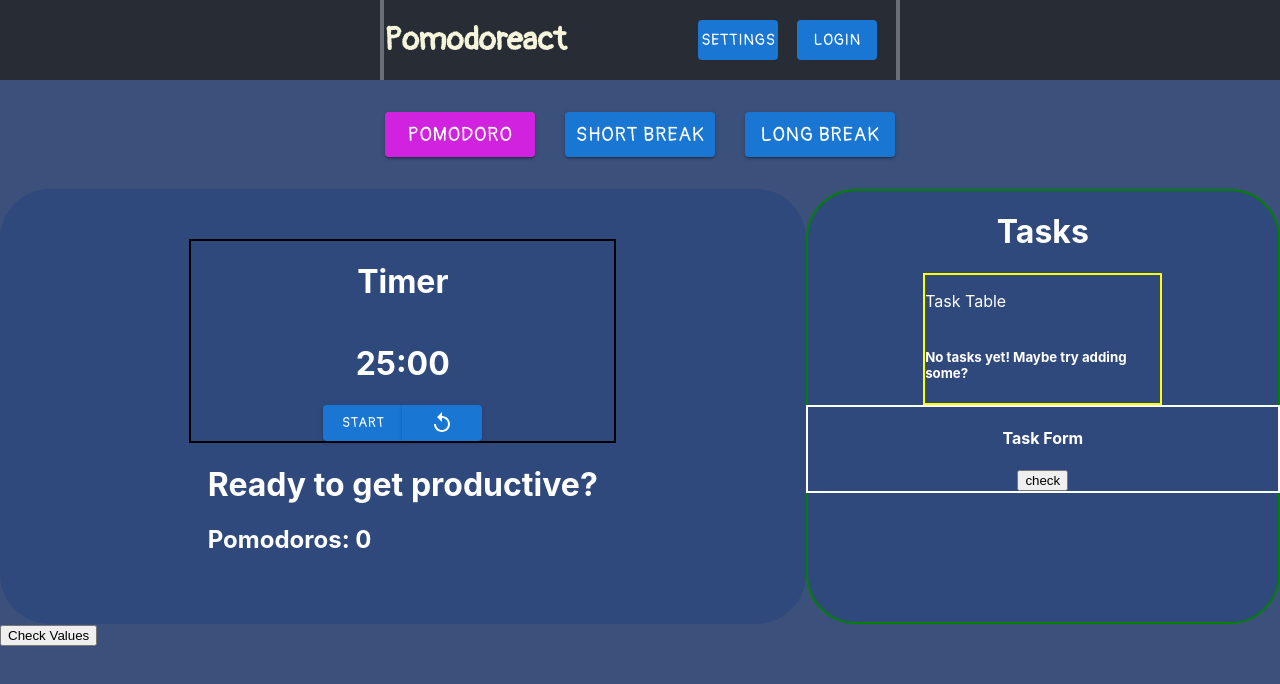
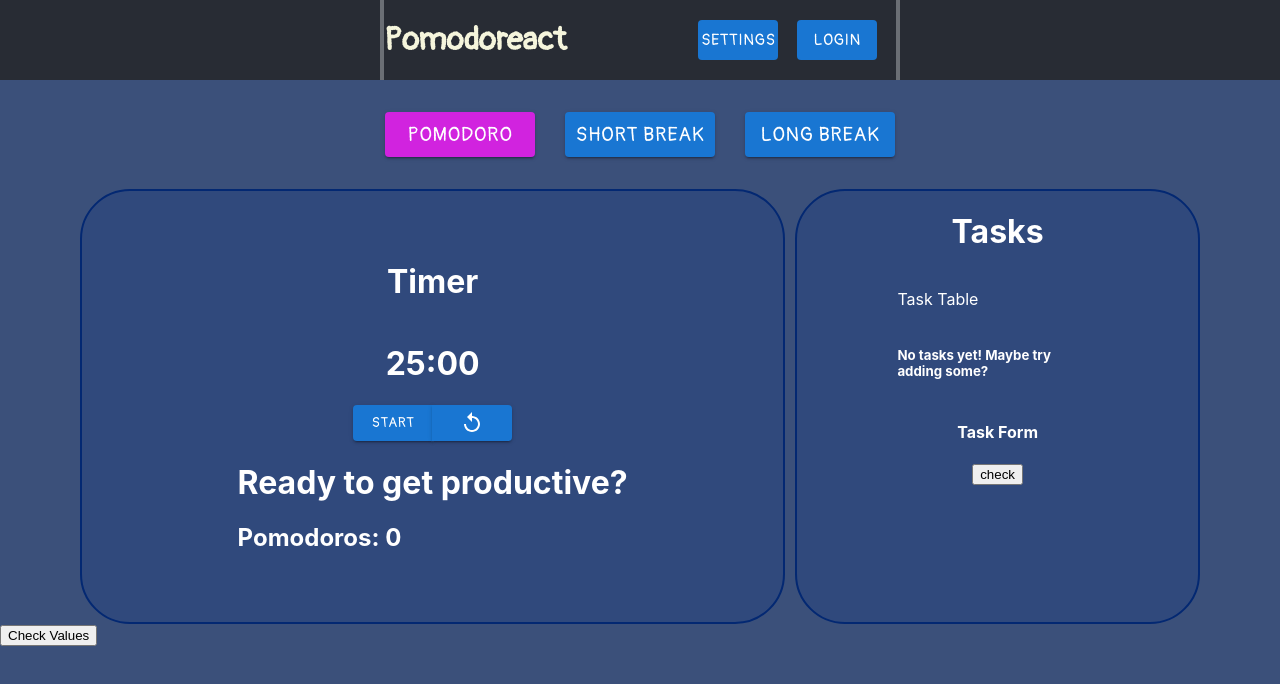
Before and after one commit to vndrewhk/pomodoro-app, a React (Create React App) app: page / in a window 1280 px wide. Shown: the top 684 px of the page. Built offline with nearby package versions, Linux system fonts and the light colour scheme.

Commit message:
more styling

```diff
--- a/src/Components/Layout/Main/Body.module.css
+++ b/src/Components/Layout/Main/Body.module.css
@@ -1,6 +1,9 @@
 .body {
   display: flex;
   flex-direction: row;
+  padding-left: 5rem;
+  padding-right: 5rem;
+  /* margin-left: 10px; */
 }
 
 .selectorBox {
--- a/src/Components/Layout/Tasks/Table.module.css
+++ b/src/Components/Layout/Tasks/Table.module.css
@@ -4,7 +4,7 @@
   /* flex-grow: 1; */
   width: 50%;
   /* align-items: center; */
-  border: 2px yellow solid;
+  /* border: 2px yellow solid; */
 }
 
 .taskBox {
--- a/src/Components/Layout/Tasks/TaskForm.jsx
+++ b/src/Components/Layout/Tasks/TaskForm.jsx
@@ -83,8 +83,10 @@ const TaskForm = () => {
   const [value, setValue] = React.useState(new Date());
   return (
     <div className={styles.taskForm}>
-      <h4 onClick={toggleFormHandler}>Task Form</h4>
-      {/* <TextField */}
+      <div onClick={toggleFormHandler} className={styles.taskForm}>
+        <h4>Task Form</h4>
+        {/* <TextField */}
+      </div>
       {formToggle && (
         <form className={styles.inputContainer}>
           <div className={styles.inputForm}>
@@ -127,7 +129,6 @@ const TaskForm = () => {
           </div>
         </form>
       )}
-
       <button onClick={logInfo}>check</button>
     </div>
   );
--- a/src/Components/Layout/Tasks/TaskForm.module.css
+++ b/src/Components/Layout/Tasks/TaskForm.module.css
@@ -1,5 +1,5 @@
 .taskForm {
-  border: 2px solid white;
+  /* border: 2px solid white; */
   display: flex;
   flex-direction: column;
   justify-content: center;
--- a/src/Components/Layout/Tasks/Tasks.module.css
+++ b/src/Components/Layout/Tasks/Tasks.module.css
@@ -1,24 +1,28 @@
 .taskContainer {
   width: 40%;
   display: flex;
-  border: 2px solid green;
+  /* border: 2px solid green; */
   flex-direction: column;
   align-items: center;
   color: white;
   border-radius: 50px;
+  margin-left: 10px;
 }
 
 .time-1500 {
   /* pomodoro */
   background-color: #30497c;
+  border: 2px solid #032872;
 }
 
 .time-600 {
   /* long break */
   background-color: #528a11;
+  border: 2px solid #3d6d06;
 }
 
 .time-300 {
   /* short break */
   background-color: #eca51f;
+  border: 2px solid #aa730c;
 }
--- a/src/Components/Layout/Timer/Timer.module.css
+++ b/src/Components/Layout/Timer/Timer.module.css
@@ -12,7 +12,7 @@
 }
 
 .timer {
-  border: 2px solid black;
+  /* border: 2px solid black; */
   display: flex;
   flex-direction: column;
   width: 60%;
@@ -28,14 +28,17 @@
 .time-1500 {
   /* pomodoro */
   background-color: #30497c;
+  border: 2px solid #032872;
 }
 
 .time-600 {
   /* long break */
   background-color: #528a11;
+  border: 2px solid #3d6d06;
 }
 
 .time-300 {
   /* short break */
   background-color: #eca51f;
+  border: 2px solid #aa730c;
 }
```
